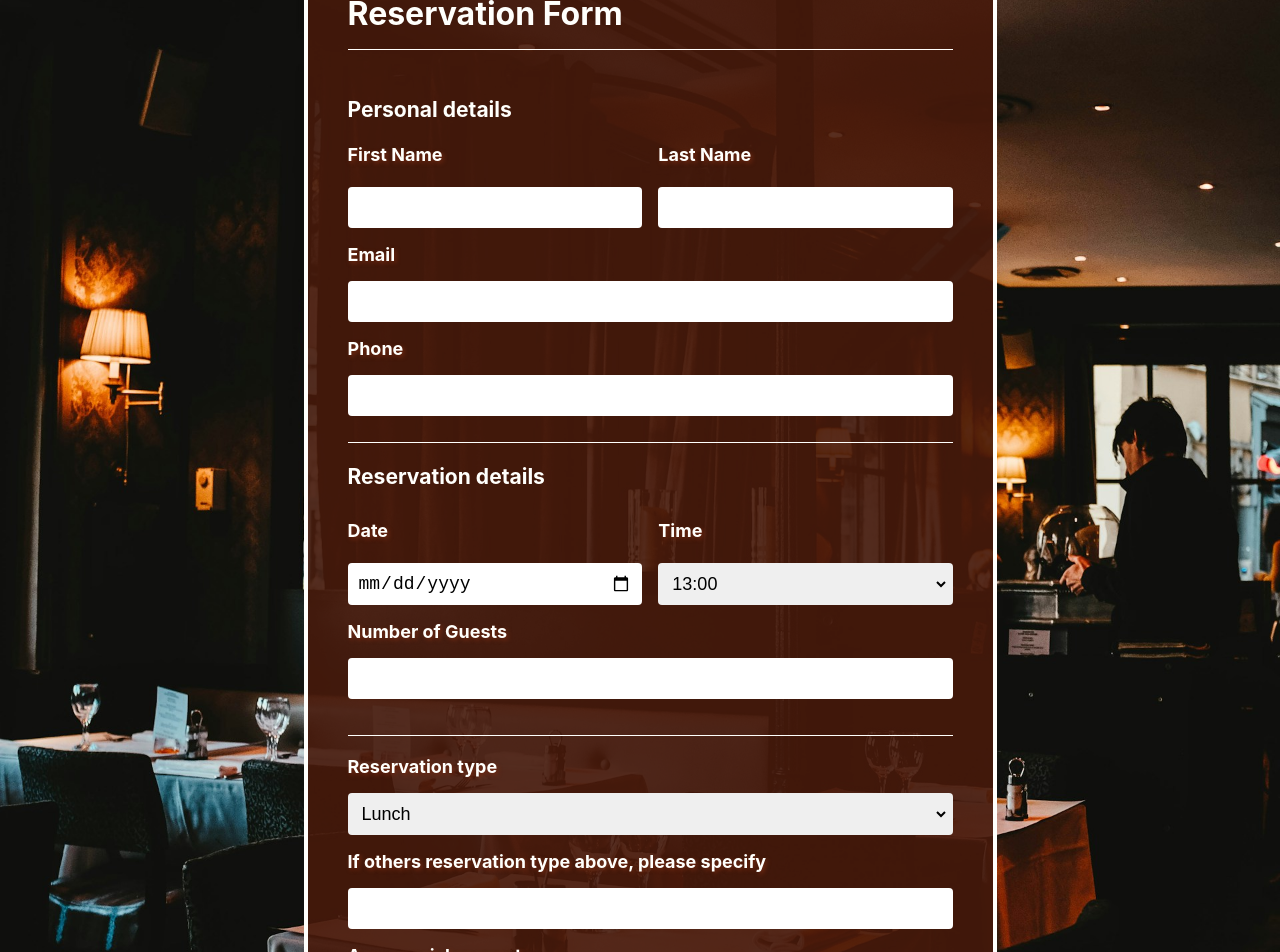
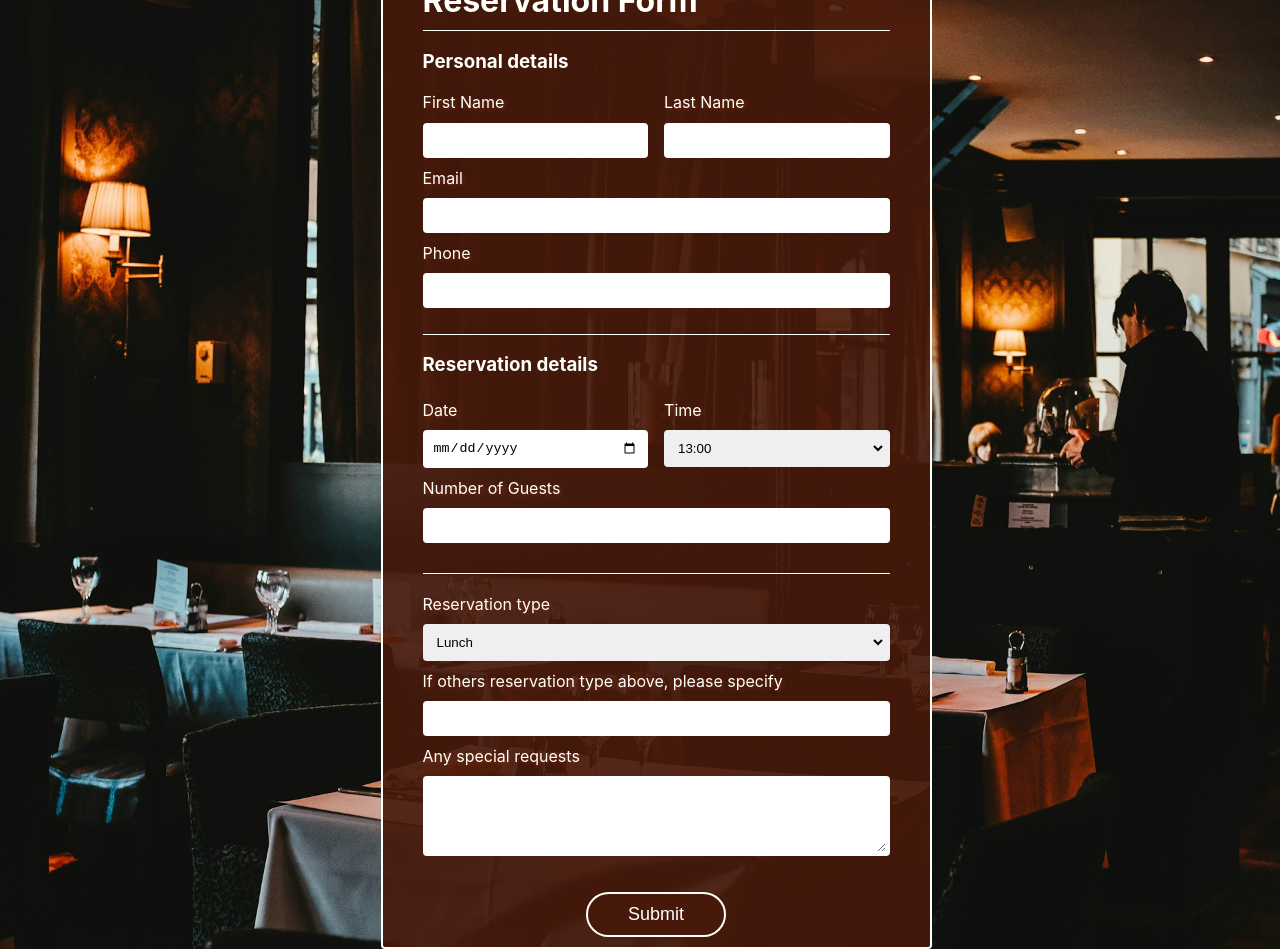
Before and after one commit to primasghar/Form, a React (Vite) app: page / in a window 1280 px wide. Shown: the part 260-1212 px from the top of the page. Built offline with nearby package versions, Linux system fonts and the light colour scheme.

Commit message:
Reset the font to 16px. Adjusted borders, margins, padding and gap for headings,labels, inputs and width for button.

```diff
--- a/src/App.css
+++ b/src/App.css
@@ -2,7 +2,6 @@ body {
     padding: 0;
     margin: 0 auto;
     width: 100vw;
-    font-size: 18px;
     background-image: url("assets/images/adrien-olichon-ZgREXhl8ER0-unsplash.jpg");
     background-repeat: no-repeat;
     background-size: cover;
--- a/src/Form/Form.css
+++ b/src/Form/Form.css
@@ -8,7 +8,7 @@
     text-align: left;
     border-radius: 4px;
     padding: 0 40px;
-    border: 4px solid rgb(255,255,252);
+    border: 2px solid rgb(255,255,252);
     background-color: rgba(70, 25, 10, 0.9);
 }
 
@@ -16,7 +16,7 @@
 .sectionOne, .sectionTwo, .aboutReservation {
     display: flex;
     flex-direction: column;
-    gap:10px;
+    gap:4px;
 }
 
 .sectionTwo {
@@ -33,19 +33,18 @@
 .formHeading {
     font-size: 32px;
     border-bottom: 1px solid rgb(255,255,252);
-    padding-bottom: 16px;
+    padding-bottom: 10px;
+    margin-top: 16px;
+    margin-bottom: 0;
 }
 
 
 .label {
-    font-size: 18px;
-    font-weight: 700;
     border-radius: 6px;
     text-shadow: 2px 2px 4px hsl(15, 75%, 26%);
 }
 
 .inputs, .optionVal, #firstName, #lastName, #date, #time {
-    font-size: 18px;
     font-weight: 500;
     border: 4px solid transparent;
     border-radius: 4px;
@@ -58,7 +57,8 @@
     grid-template-columns: 1fr 1fr;
     grid-template-rows: 21px 1fr;
     align-items: center;
-    gap: 16px;
+    column-gap: 16px;
+    row-gap: 4px;
 }
 
 #date, #firstName {
@@ -69,13 +69,12 @@
     color: inherit;
     background-color: hsl(15, 75%, 16%);
     align-self: center;
-    font-size: 20px;
-    font-weight: 600;
+    font-size: 18px;
     border-radius: 60px;
-    border: 4px solid rgb(255,255,252);
+    border: 2px solid rgb(255,255,252);
     padding: 10px 26px;
-    width: 160px;
-    margin: 20px 0;
+    width: 140px;
+    margin: 10px 0;
 }
 
  .inputs:hover, .optionVal:hover, #firstName:hover, #lastName:hover, #date:hover, #time:hover,
```
